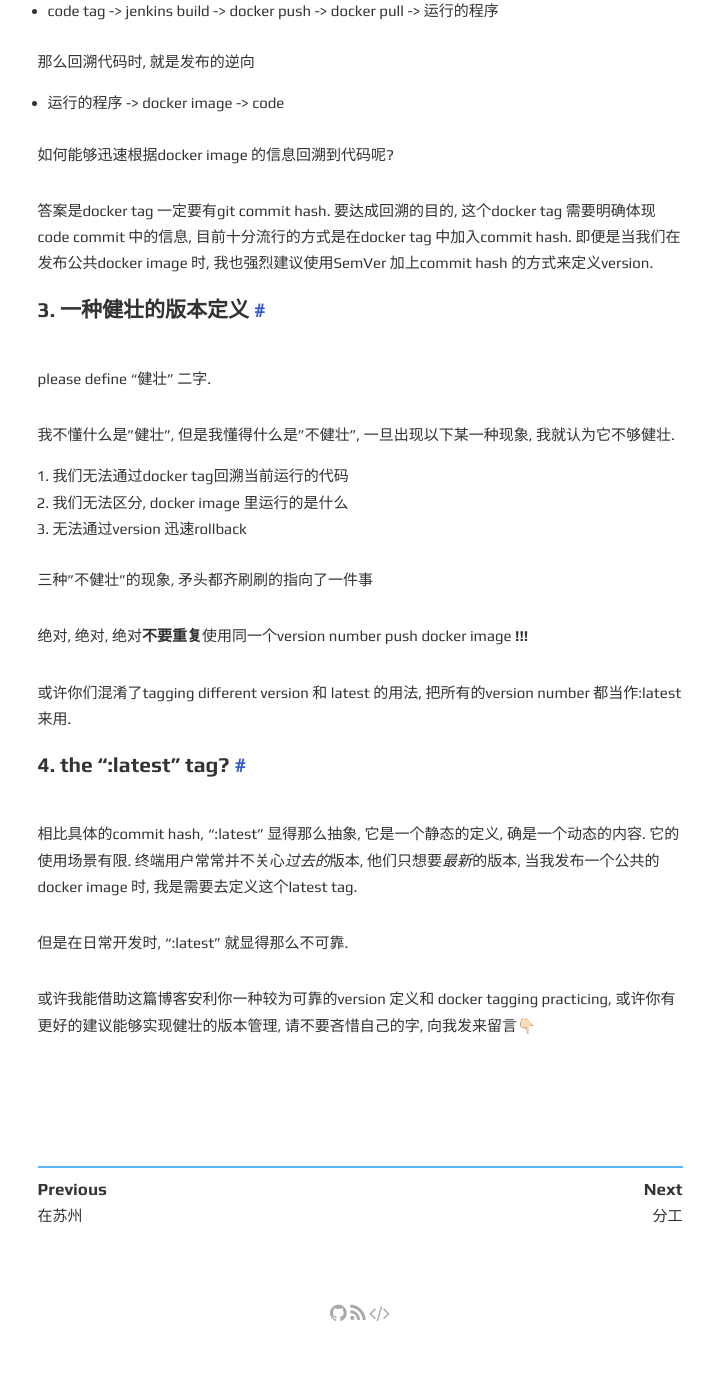
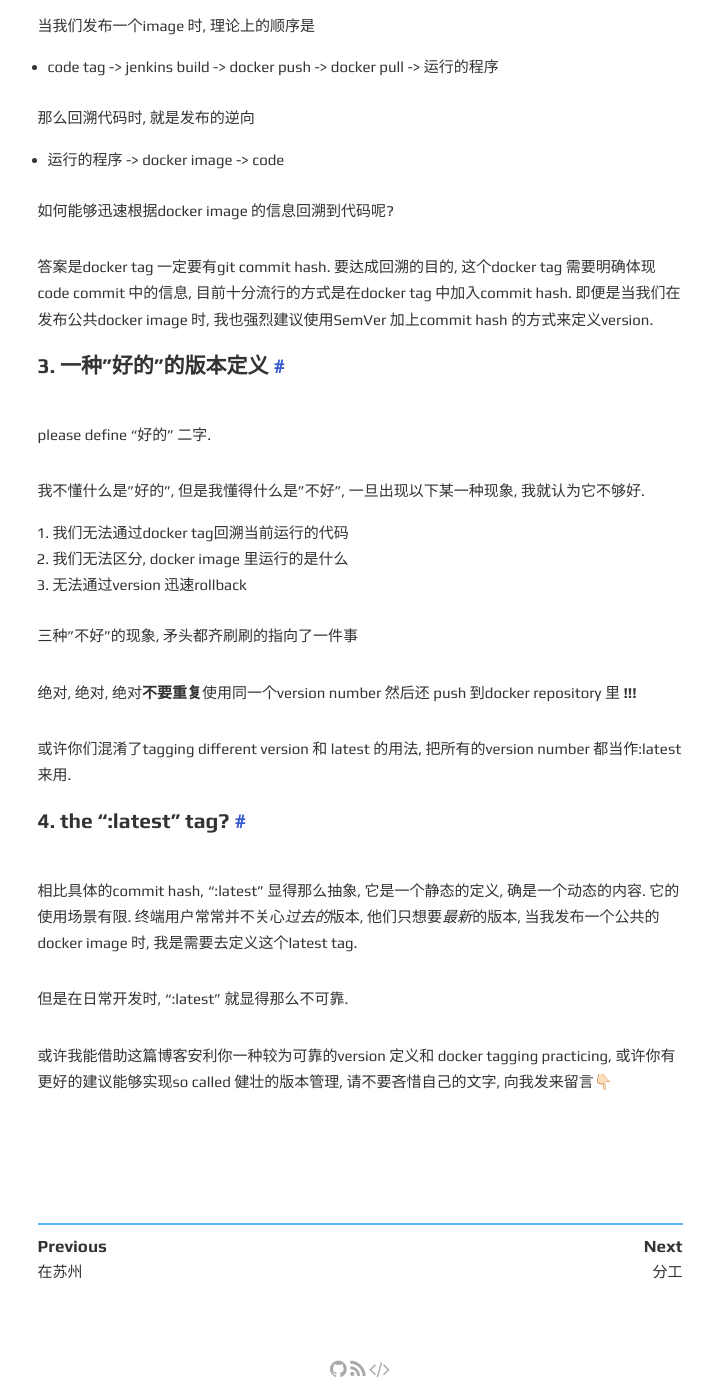
Before and after one commit to DavideBri/Gesko, a Jekyll site: the page built from _posts/2022-02-18-tagging-docker.md, in a window 1280 px wide and 1400 px high, scrolled down 1369 px. Shown: the whole window, without its empty margins (280-994 px from the left). Built offline with Jekyll 4.4.1, drawn with Linux system fonts in a browser that asks for light colours; comment, search, counter and statistics services are not loaded; before the commit the page ends 2712 px from its top, so only the background shows below that; some of the changed text lies outside the part shown.

Commit message:
docker tagging

```diff
--- a/_posts/2022-02-18-tagging-docker.md
+++ b/_posts/2022-02-18-tagging-docker.md
@@ -8,7 +8,9 @@ tags:
 published: true
 ---
 
-你小子一旦开始用Docker, 在软件版本管理的过程中, 我劝你要重视Docker Tagging, 要很重视.
+一个好的版本号规则, 有助于每一个环节的追溯, 让团队沟通没有歧义.
+
+定义好了还不够, 我们还要用好它.
 
 ![Image]({{ site.url }}/images/post_images/2022-02-18-tagging-docker/0.jpeg)
 
@@ -45,18 +47,18 @@ published: true
 答案是docker tag 一定要有git commit hash. 要达成回溯的目的, 这个docker tag 需要明确体现code commit 中的信息, 目前十分流行的方式是在docker tag 中加入commit hash. 即便是当我们在发布公共docker image 时, 我也强烈建议使用SemVer 加上commit hash 的方式来定义version.
 
 
-#### 3. 一种健壮的版本定义
-please define "健壮" 二字.
+#### 3. 一种"好的"的版本定义
+please define "好的" 二字.
 
-我不懂什么是"健壮", 但是我懂得什么是"不健壮", 一旦出现以下某一种现象, 我就认为它不够健壮.
+我不懂什么是"好的", 但是我懂得什么是"不好", 一旦出现以下某一种现象, 我就认为它不够好.
 
 1. 我们无法通过docker tag回溯当前运行的代码
 2. 我们无法区分, docker image 里运行的是什么
 3. 无法通过version 迅速rollback
 
-三种"不健壮"的现象, 矛头都齐刷刷的指向了一件事
+三种"不好"的现象, 矛头都齐刷刷的指向了一件事
 
-绝对, 绝对, 绝对**不要重复**使用同一个version number push docker image **!!!**
+绝对, 绝对, 绝对**不要重复**使用同一个version number 然后还 push 到docker repository 里 **!!!**
 
 或许你们混淆了tagging different version 和 latest 的用法, 把所有的version number 都当作:latest 来用.
 
@@ -67,4 +69,4 @@ please define "健壮" 二字.
 但是在日常开发时, ":latest" 就显得那么不可靠.
 
 
-或许我能借助这篇博客安利你一种较为可靠的version 定义和 docker tagging practicing, 或许你有更好的建议能够实现健壮的版本管理, 请不要吝惜自己的字, 向我发来留言👇🏻️
+或许我能借助这篇博客安利你一种较为可靠的version 定义和 docker tagging practicing, 或许你有更好的建议能够实现so called 健壮的版本管理, 请不要吝惜自己的文字, 向我发来留言👇🏻️
```
Also changed, not shown: other parts of _posts/2022-02-18-tagging-docker.md (+2 -2 lines), _posts/2022-03-05-asume-requirement-is-a-girl.md (+5 -1 lines), _posts/2022-03-06-tagging-docker-in-action copy.md (+9 -0 lines).
